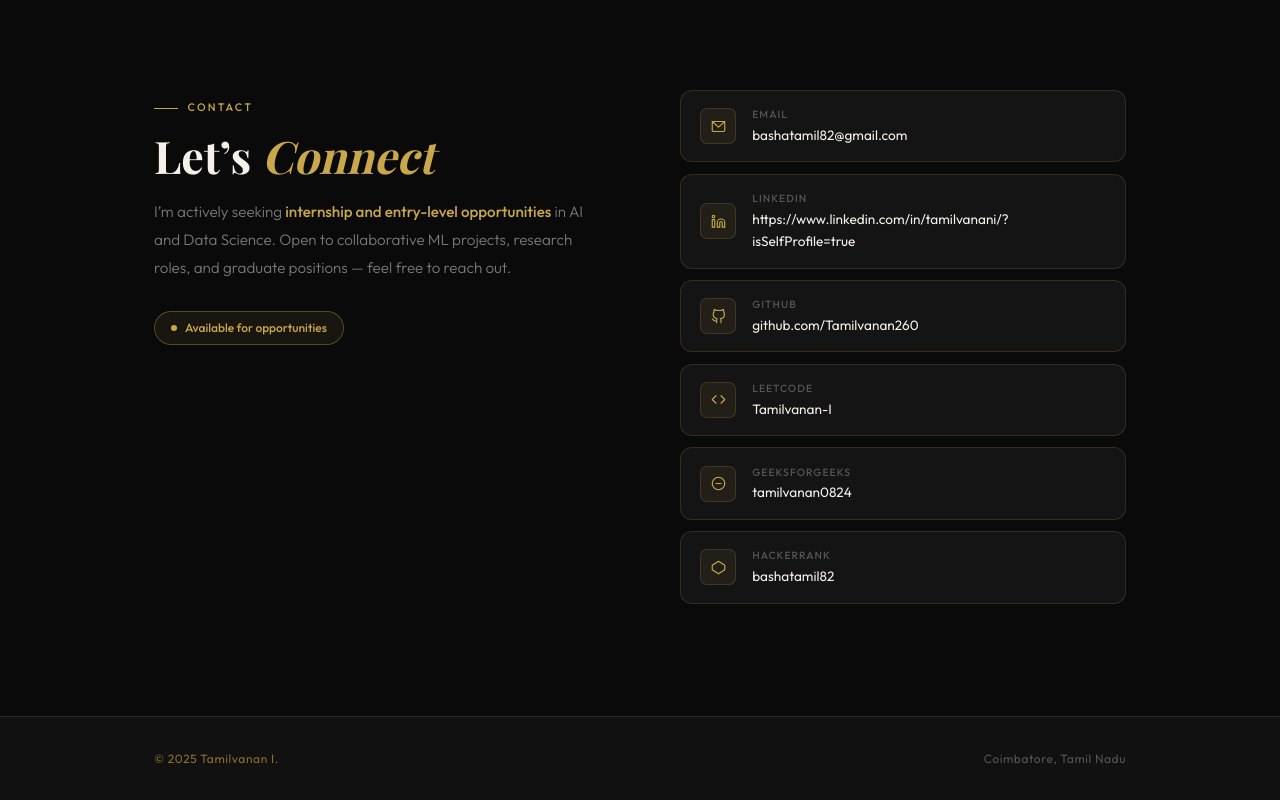
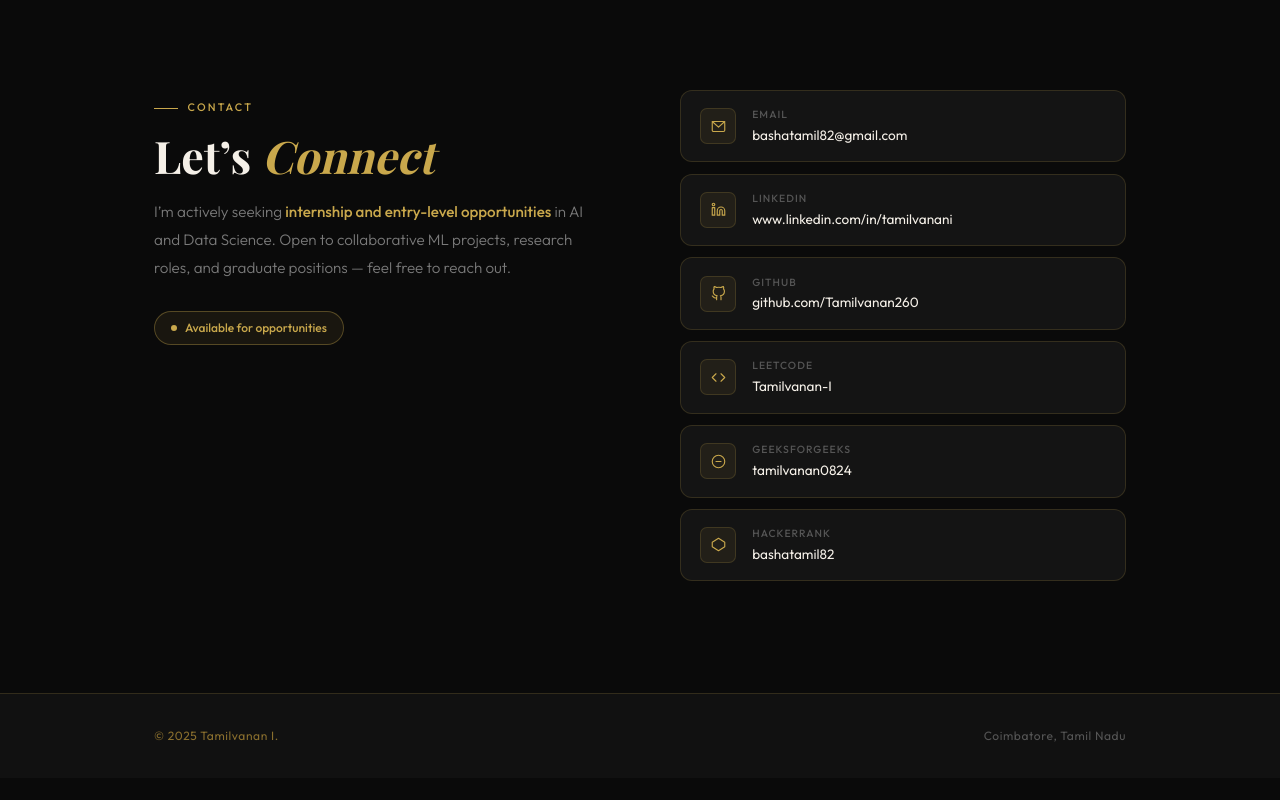
Before and after one commit to Tamilvanan260/portfolio, a plain HTML site: page index.html in a window 1280 px wide. Shown: the part 4612-5412 px from the top of the page. After the commit the page ends 5390 px from the top, so only its background shows below. Drawn offline with nearby package versions, Linux system fonts and the light colour scheme; a web font is replaced by a local one.

Commit message:
Update LinkedIn URL format in index.html

```diff
--- a/index.html
+++ b/index.html
@@ -676,7 +676,7 @@ footer span:first-child{color:var(--gold-dim)}
         </a>
         <a href="https://www.linkedin.com/in/Tamilvanan-I" target="_blank" class="ccard">
           <span class="ccard-ico"><svg width="15" height="15" viewBox="0 0 24 24" fill="none" stroke-width="1.8" stroke-linecap="round" stroke-linejoin="round"><path d="M16 8a6 6 0 0 1 6 6v7h-4v-7a2 2 0 0 0-4 0v7h-4v-7a6 6 0 0 1 6-6z"/><rect x="2" y="9" width="4" height="12"/><circle cx="4" cy="4" r="2"/></svg></span>
-          <div><div class="ccard-lbl">LinkedIn</div><div class="ccard-val">https://www.linkedin.com/in/tamilvanani/?isSelfProfile=true</div></div>
+          <div><div class="ccard-lbl">LinkedIn</div><div class="ccard-val">www.linkedin.com/in/tamilvanani </div></div>
         </a>
         <a href="https://github.com/Tamilvanan260/" target="_blank" class="ccard">
           <span class="ccard-ico"><svg width="15" height="15" viewBox="0 0 24 24" fill="none" stroke-width="1.8" stroke-linecap="round" stroke-linejoin="round"><path d="M9 19c-5 1.5-5-2.5-7-3m14 6v-3.87a3.37 3.37 0 0 0-.94-2.61c3.14-.35 6.44-1.54 6.44-7A5.44 5.44 0 0 0 20 4.77 5.07 5.07 0 0 0 19.91 1S18.73.65 16 2.48a13.38 13.38 0 0 0-7 0C6.27.65 5.09 1 5.09 1A5.07 5.07 0 0 0 5 4.77a5.44 5.44 0 0 0-1.5 3.78c0 5.42 3.3 6.61 6.44 7A3.37 3.37 0 0 0 9 18.13V22"/></svg></span>
```
